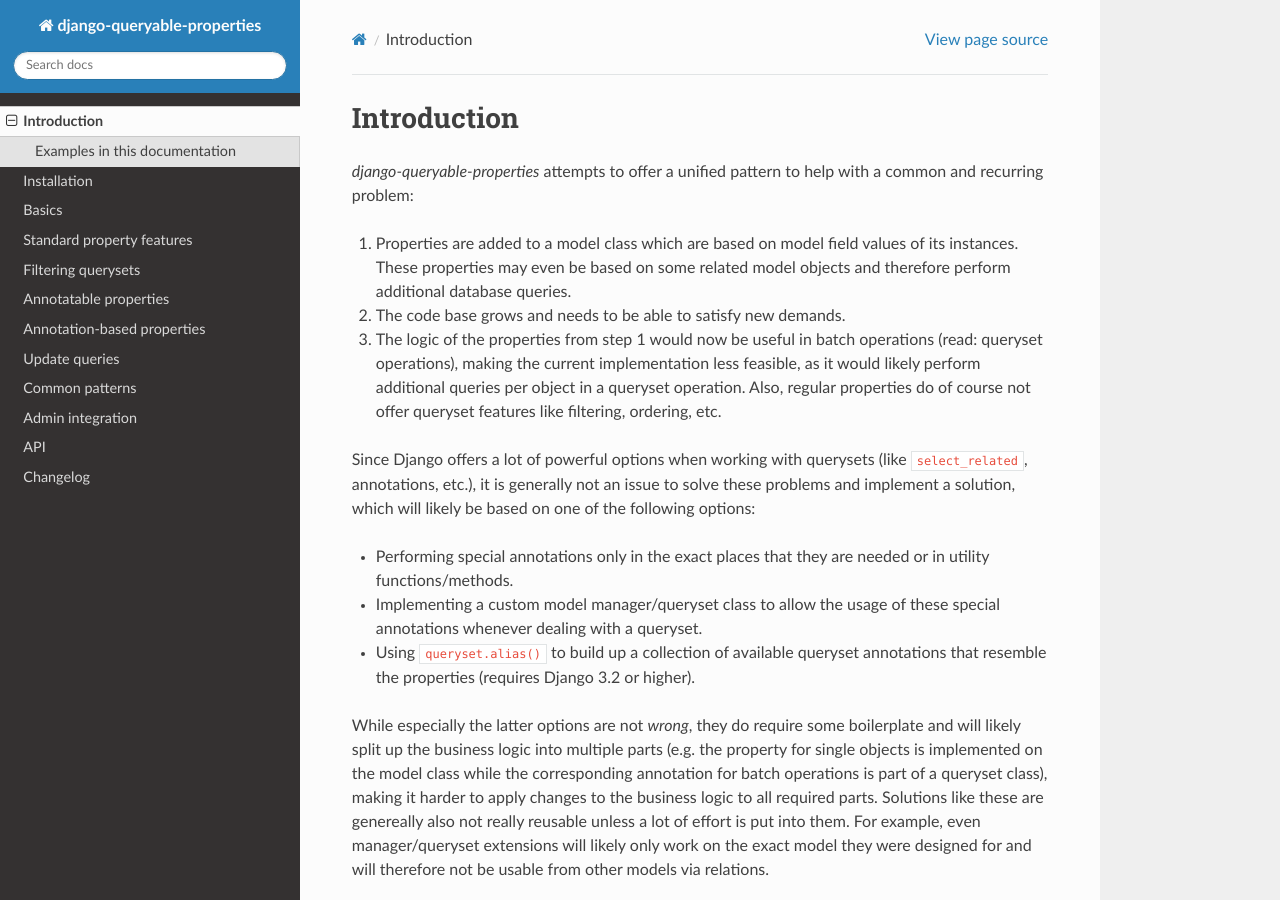
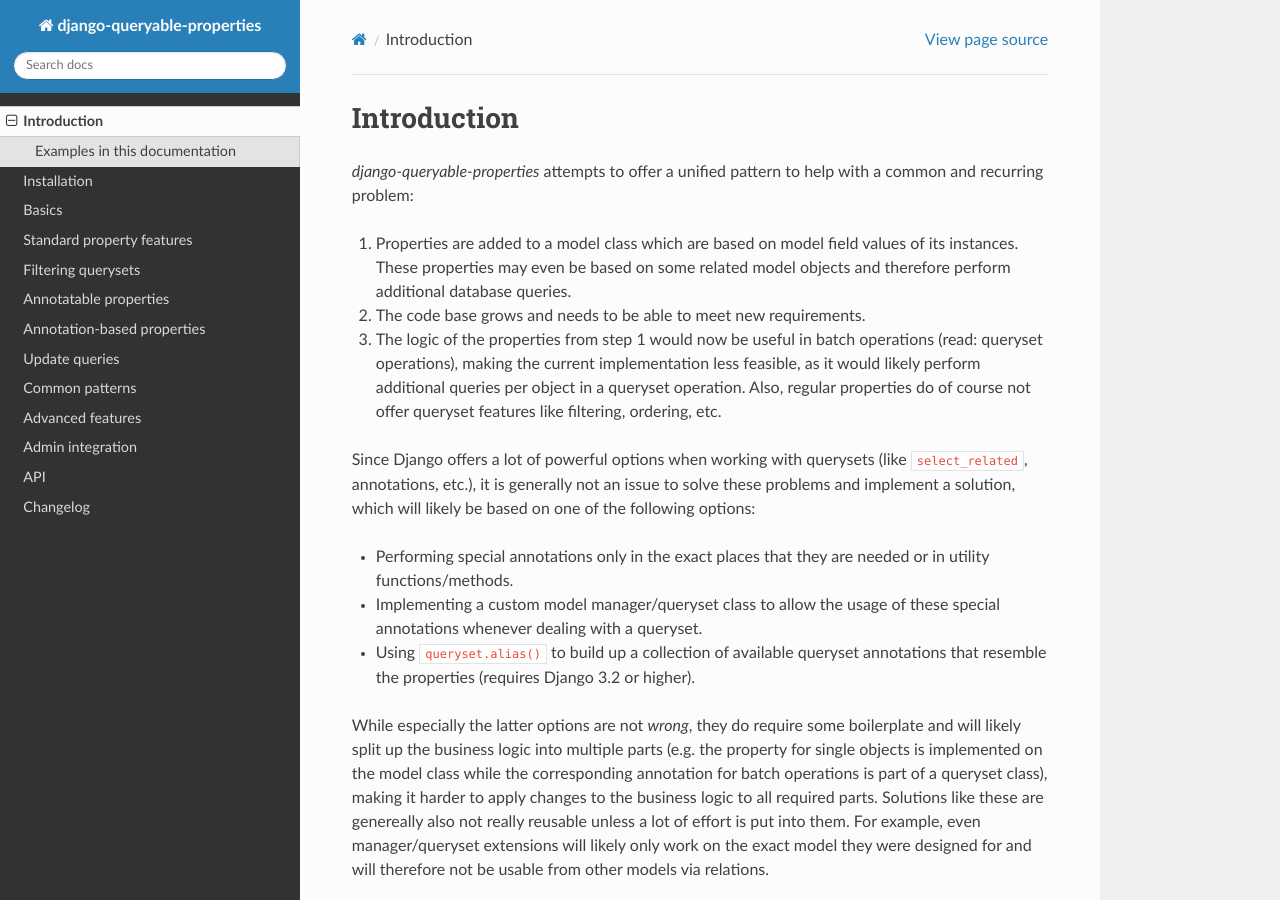
Before and after one commit to W1ldPo1nter/django-queryable-properties, a Sphinx documentation site: the page built from docs/intro.rst, in a window 1280 px wide and 900 px high. Built offline with Sphinx 7.4.7 and the Read the Docs theme 3.1.0, drawn with Linux system fonts in a browser that asks for light colours.

Commit message:
Introduced an "advanced features" docs section

```diff
--- a/docs/index.rst
+++ b/docs/index.rst
@@ -15,6 +15,7 @@
    annotation_based
    updating
    common
+   advanced
    admin
    api
    changelog
--- a/docs/intro.rst
+++ b/docs/intro.rst
@@ -5,7 +5,7 @@
 
 #. Properties are added to a model class which are based on model field values of its instances.
    These properties may even be based on some related model objects and therefore perform additional database queries.
-#. The code base grows and needs to be able to satisfy new demands.
+#. The code base grows and needs to be able to meet new requirements.
 #. The logic of the properties from step 1 would now be useful in batch operations (read: queryset operations), making
    the current implementation less feasible, as it would likely perform additional queries per object in a queryset
    operation.
```
Also changed, not shown: docs/advanced.rst (added, +12 -0 lines).
